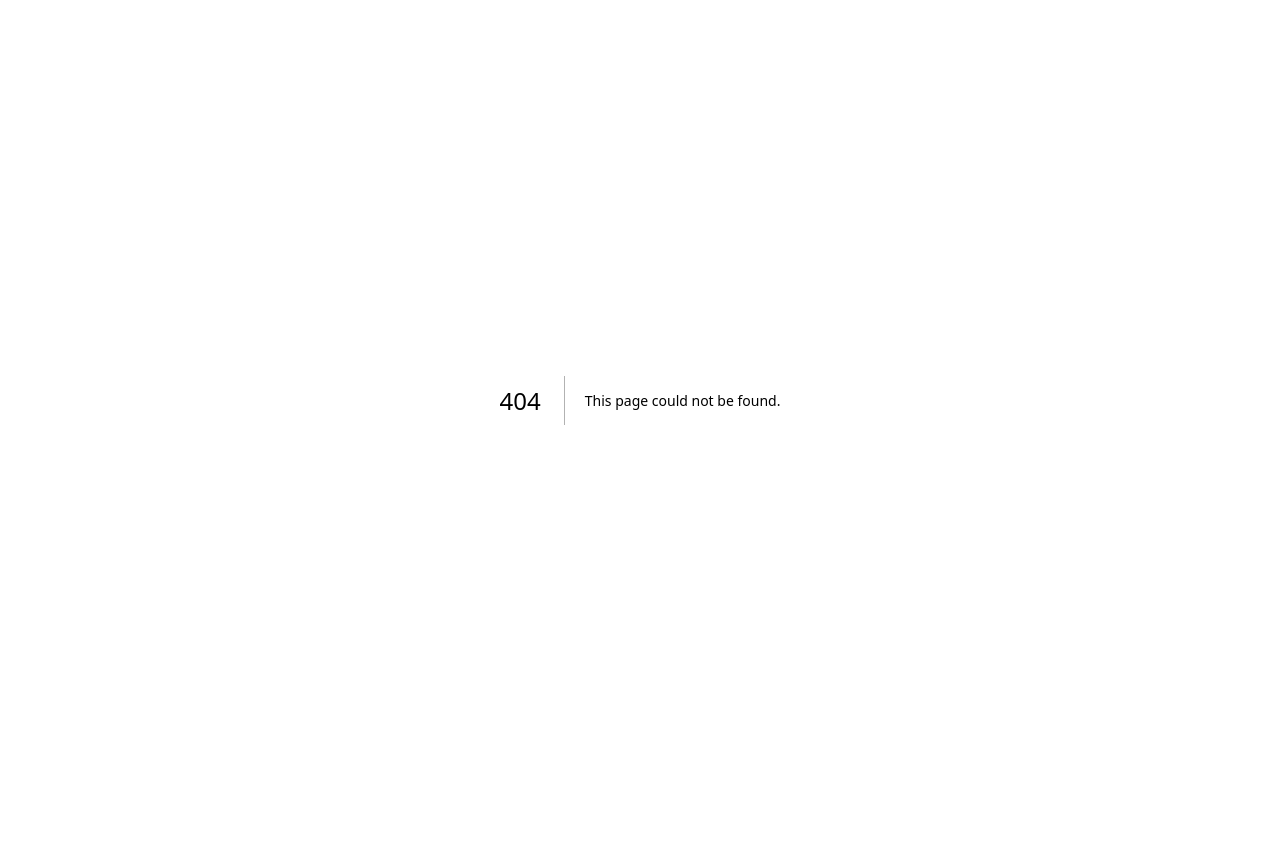
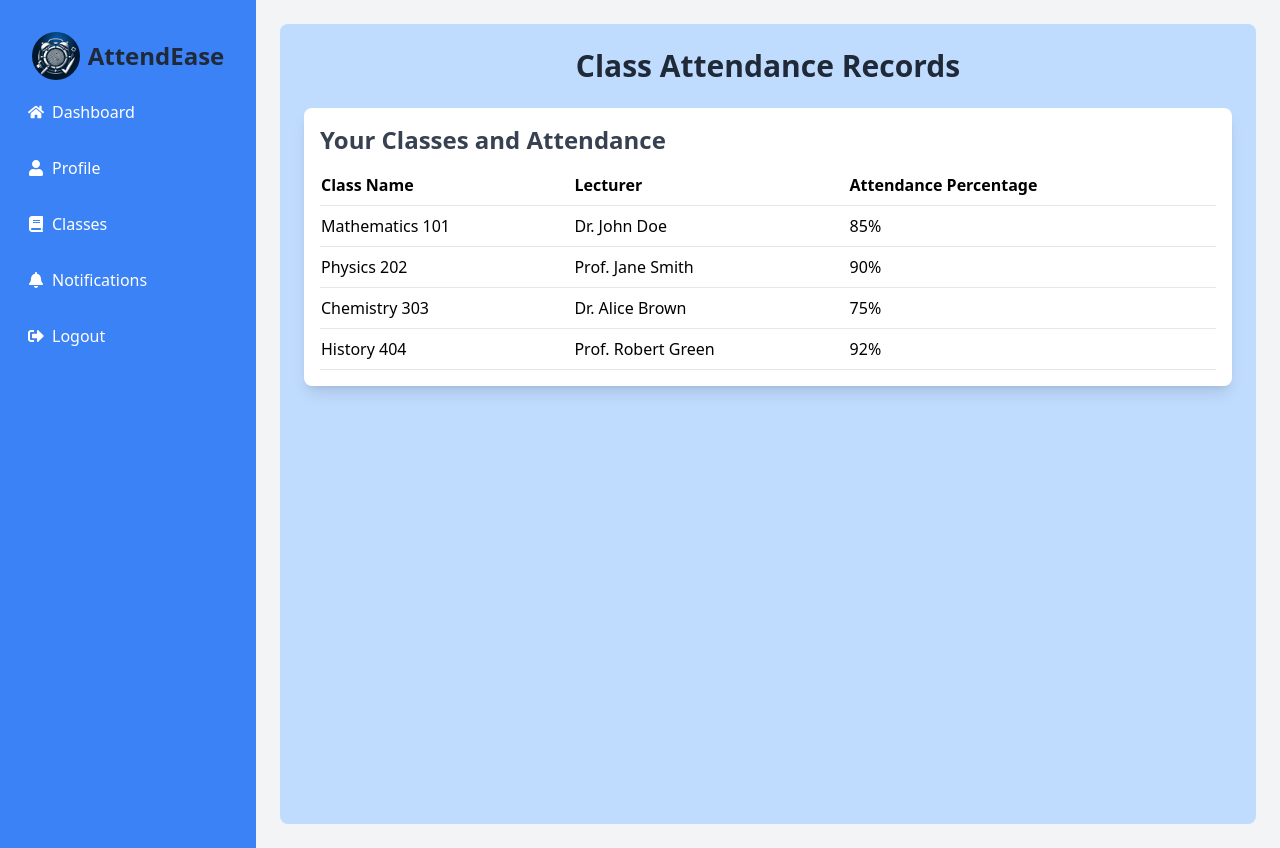
Before and after one commit to Aaron-Akinwande/AttendEASE, a Next.js app: page /student/classes in a window 1280 px wide. Before the commit this address had no page. Before the commit the page ends 800 px from the top, so only its background shows below. Built offline with nearby package versions, Linux system fonts and the light colour scheme.

Commit message:
student module changes

```diff
--- a/components/studentsidebar.tsx
+++ b/components/studentsidebar.tsx
@@ -60,12 +60,12 @@ const StudentSidebar = ({ children }) => {
             <li
               className="mb-4"
               onClick={() => {
-                router.push("/student/records");
+                router.push("/student/classes");
               }}
             >
               <div className="flex items-center space-x-2 hover:bg-blue-600 p-2 rounded cursor-pointer">
                 <FaBook />
-                <span>Records</span>
+                <span>Classes</span>
               </div>
             </li>
             <li
--- a/package.json
+++ b/package.json
@@ -13,7 +13,9 @@
     "react": "^18",
     "react-barcode": "^1.5.3",
     "react-dom": "^18",
-    "react-icons": "^5.3.0"
+    "react-icons": "^5.3.0",
+    "react-qr-barcode-scanner": "^1.0.6",
+    "react-qr-reader": "^3.0.0-beta-1"
   },
   "devDependencies": {
     "@types/node": "^20",
--- /dev/null
+++ b/pages/student/classes/[id]/index.tsx
@@ -0,0 +1,54 @@
+import { useRouter } from "next/router";
+import dynamic from "next/dynamic";
+import StudentSidebar from "@/components/studentsidebar";
+import React from "react";
+
+// Dynamically import the QR/Barcode scanner
+const QrBarcodeScanner = dynamic(
+  () => import("react-qr-barcode-scanner"),
+  { ssr: false } // Disable server-side rendering for this component
+);
+
+const ScanAttendancePage = () => {
+  const router = useRouter();
+  const { classId } = router.query;
+  const [torchOn, setTorchOn] = React.useState(false);
+
+
+  const handleUpdate = (err, result) => {
+    if (result) {
+      // Handle the result of the scan (e.g., submit to API)
+      alert(`Scanned successfully for class ID: ${classId}`);
+    } else if (err) {
+      console.error("Error scanning barcode:", err);
+    }
+  };
+
+  return (
+    <StudentSidebar>
+      <div className="p-4 sm:p-6 bg-blue-200 min-h-screen rounded-lg">
+        <h1 className="text-2xl sm:text-3xl font-bold text-center text-gray-800 mb-4 sm:mb-6">
+          Scan Barcode for Class {classId}
+        </h1>
+        <div className="p-4 bg-white rounded-lg shadow-lg">
+          <h2 className="text-xl sm:text-2xl font-semibold text-gray-700 mb-4">
+            Hold your camera to scan the lecturer's barcode
+          </h2>
+          <div className="scanner-container outline-dashed">
+            <QrBarcodeScanner
+              onUpdate={handleUpdate}
+              width="100%"
+              height={300}
+              torch={torchOn}
+            />
+            <button onClick={() => setTorchOn(!torchOn)}>
+        Switch Torch {torchOn ? "Off" : "On"}
+      </button>
+          </div>
+        </div>
+      </div>
+    </StudentSidebar>
+  );
+};
+
+export default ScanAttendancePage;
--- /dev/null
+++ b/pages/student/classes/index.tsx
@@ -0,0 +1,76 @@
+import StudentSidebar from "@/components/studentsidebar";
+import React from "react";
+import { useRouter } from "next/router";
+
+const ClassRecordsPage = () => {
+  const router = useRouter();
+
+  // Sample class data
+  const classes = [
+    {
+      id: 1,
+      className: "Mathematics 101",
+      lecturer: "Dr. John Doe",
+      attendancePercentage: 85
+    },
+    {
+      id: 2,
+      className: "Physics 202",
+      lecturer: "Prof. Jane Smith",
+      attendancePercentage: 90
+    },
+    {
+      id: 3,
+      className: "Chemistry 303",
+      lecturer: "Dr. Alice Brown",
+      attendancePercentage: 75
+    },
+    {
+      id: 4,
+      className: "History 404",
+      lecturer: "Prof. Robert Green",
+      attendancePercentage: 92
+    },
+  ];
+
+  const handleClassClick = (classId) => {
+    // Navigate to the barcode scanner page with the class ID
+    router.push(`/student/classes/${classId}`);
+  };
+
+  return (
+    <StudentSidebar>
+      <div className="p-4 sm:p-6 bg-blue-200 min-h-screen rounded-lg">
+        <h1 className="text-2xl sm:text-3xl font-bold text-center text-gray-800 mb-4 sm:mb-6">
+          Class Attendance Records
+        </h1>
+
+        <div className="p-4 bg-white rounded-lg shadow-lg">
+          <h2 className="text-xl sm:text-2xl font-semibold text-gray-700 mb-4">
+            Your Classes and Attendance
+          </h2>
+          <table className="w-full text-sm sm:text-base">
+            <thead>
+              <tr className="text-left border-b">
+                <th className="pb-2">Class Name</th>
+                <th className="pb-2">Lecturer</th>
+                <th className="pb-2">Attendance Percentage</th>
+              </tr>
+            </thead>
+            <tbody>
+              {classes.map((classItem, index) => (
+                <tr key={index} className="border-b cursor-pointer" onClick={() => handleClassClick(classItem.id)}>
+                  <td className="py-2 ">{classItem.className}</td>
+                  <td className="py-2">{classItem.lecturer}</td>
+                  <td className="py-2">{classItem.attendancePercentage}%</td>
+                </tr>
+              ))}
+            </tbody>
+          </table>
+        </div>
+      </div>
+    </StudentSidebar>
+  );
+};
+
+export default ClassRecordsPage;
--- a/pages/student/records.tsx
+++ /dev/null
@@ -1,59 +0,0 @@
-import StudentSidebar from "@/components/studentsidebar";
-import React from "react";
-import { FaCheckCircle, FaTimesCircle, FaExclamationCircle } from "react-icons/fa";
-
-const AttendanceRecordsPage = () => {
-
-  const attendanceHistory = [
-    { date: "2024-09-01", status: "Present", remarks: "" },
-    { date: "2024-09-02", status: "Absent", remarks: "Medical leave" },
-    { date: "2024-09-03", status: "Present", remarks: "" },
-    { date: "2024-09-04", status: "Late", remarks: "Arrived 10 minutes late" },
-  ];
-
-  return (
-    <StudentSidebar>
-      <div className="p-4 sm:p-6 bg-blue-200 min-h-screen rounded-lg">
-        <h1 className="text-2xl sm:text-3xl font-bold text-center text-gray-800 mb-4 sm:mb-6">
-          Attendance Records
-        </h1>
-
-
-        <div className="p-4 bg-white rounded-lg shadow-lg">
-          <h2 className="text-xl sm:text-2xl font-semibold text-gray-700 mb-4">
-            Your Attendance History
-          </h2>
-          <table className="w-full text-sm sm:text-base">
-            <thead>
-              <tr className="text-left border-b">
-                <th className="pb-2">Date</th>
-                <th className="pb-2">Status</th>
-                <th className="pb-2">Remarks</th>
-              </tr>
-            </thead>
-            <tbody>
-              {attendanceHistory.map((record, index) => (
-                <tr key={index} className="border-b">
-                  <td className="py-2">{record.date}</td>
-                  <td className="py-2 flex items-center">
-                    {record.status === "Present" ? (
-                      <FaCheckCircle className="text-green-500 mr-2" />
-                    ) : record.status === "Absent" ? (
-                      <FaTimesCircle className="text-red-500 mr-2" />
-                    ) : (
-                      <FaExclamationCircle className="text-yellow-500 mr-2" />
-                    )}
-                    {record.status}
-                  </td>
-                  <td className="py-2">{record.remarks || "No remarks"}</td>
-                </tr>
-              ))}
-            </tbody>
-          </table>
-        </div>
-      </div>
-    </StudentSidebar>
-  );
-};
-
-export default AttendanceRecordsPage;
--- /dev/null
+++ b/pages/student/studentScan.tsx
@@ -0,0 +1,68 @@
+import { useState } from "react";
+import dynamic from "next/dynamic";
+
+// Dynamically import the barcode scanner with proper module resolution
+// const BarcodeScanner = dynamic(() =>
+//   import("react-qr-barcode-scanner").then(mod => mod.default),
+//   { ssr: false }
+// );
+
+const StudentScan = () => {
+  const [scanResult, setScanResult] = useState("");
+  const [errorMessage, setErrorMessage] = useState("");
+
+  const handleUpdate = (err, result) => {
+    if (result) {
+      setScanResult(result.text);
+      setErrorMessage("");
+    } else if (err) {
+      console.error(err);
+      setErrorMessage("Error scanning. Please try again.");
+    }
+  };
+
+  const handleSubmitAttendance = () => {
+    if (scanResult) {
+      alert(`Attendance marked for class: ${scanResult}`);
+    } else {
+      setErrorMessage("Please scan a valid barcode.");
+    }
+  };
+
+  return (
+    <div className="flex flex-col items-center justify-center min-h-screen bg-gray-100">
+      <h1 className="text-2xl font-bold mb-6">Scan Class QR Code</h1>
+
+      <div className="w-full max-w-md bg-white p-4 rounded-lg shadow-md">
+
+        {/* <BarcodeScanner
+          onUpdate={handleUpdate}
+          width={300}
+          height={300}
+          facingMode="environment"
+        /> */}
+
+        {scanResult && (
+          <div className="mt-4 p-4 bg-green-100 text-green-700 rounded">
+            <p>Scanned Class: {scanResult}</p>
+          </div>
+        )}
+        {errorMessage && (
+          <div className="mt-4 p-4 bg-red-100 text-red-700 rounded">
+            <p>{errorMessage}</p>
+          </div>
+        )}
+
+
+        <button
+          onClick={handleSubmitAttendance}
+          className="mt-6 bg-blue-600 hover:bg-blue-700 text-white px-4 py-2 rounded-md"
+        >
+          Submit Attendance
+        </button>
+      </div>
+    </div>
+  );
+};
+
+export default StudentScan;
```
